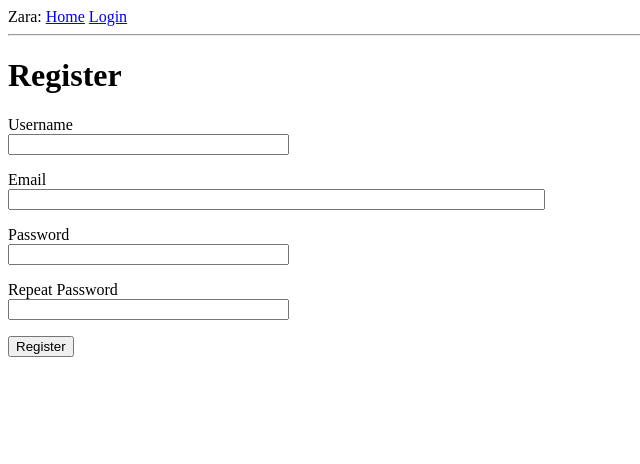
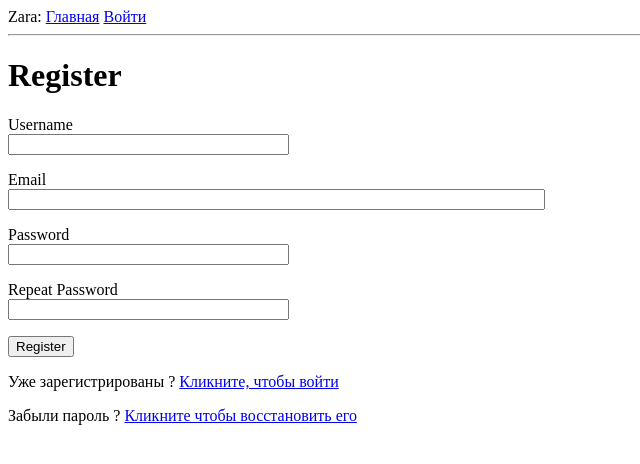
Before and after one commit to sorvihead/corporate-aggregator, a Flask app: page /auth/register in a window 1280 px wide. Shown: the top 464 px of the page, without its empty margins (0-640 px from the left). Run offline with Flask 2, Linux system fonts and the light colour scheme; some libraries are stand-ins or nearby versions.

Commit message:
Index Page

```diff
--- a/aggregator.py
+++ b/aggregator.py
@@ -1,5 +1,7 @@
 from app import create_app
 from app import db
+
+from app.models import User
 
 app = create_app()
 
@@ -7,5 +9,6 @@
 @app.shell_context_processor
 def make_shell_context():
     return {
-        "db": db
+        "db": db,
+        "User": User
     }
--- a/app/__init__.py
+++ b/app/__init__.py
@@ -36,6 +36,9 @@
     from app.auth import bp as auth_bp
     app.register_blueprint(auth_bp, url_prefix='/auth')
 
+    from app.main import bp as main_bp
+    app.register_blueprint(main_bp)
+
     if not os.path.exists('logs'):
         os.mkdir('logs')
     file_handler = RotatingFileHandler('logs/app.log', maxBytes=10240, backupCount=10)
--- a/app/auth/routes.py
+++ b/app/auth/routes.py
@@ -27,18 +27,18 @@
 @bp.route('/login', methods=['GET', 'POST'])
 def login():
     if current_user.is_authenticated:
-        return redirect(url_for('auth.register'))  # main.index
+        return redirect(url_for('main.index'))  # main.index
 
     form = LoginForm()
     if form.validate_on_submit():
         user = User.query.filter_by(username=form.username.data).first()
         if not user or not user.check_password(form.password.data):
             flash("Неверный логин или пароль")
-            redirect(url_for('auth.login'))
+            return redirect(url_for('auth.login'))
         login_user(user, remember=form.remember_me.data)
         next_page = request.args.get('next')
         if not next_page or url_parse(next_page).netloc != '':
-            next_page = url_for('auth.login')  # main.index
+            next_page = url_for('main.index')  # main.index
         return redirect(next_page)
     return render_template('auth/login.html', title='Вход', form=form)
 
@@ -46,7 +46,7 @@
 @bp.route('/register', methods=['GET', 'POST'])
 def register():
     if current_user.is_authenticated:
-        return redirect(url_for('auth.login'))  # 'main.index'
+        return redirect(url_for('main.index'))  # 'main.index'
     form = RegistrationForm()
     if form.validate_on_submit():
         user = User(username=form.username.data, email=form.email.data)
@@ -67,7 +67,7 @@
 @bp.route('/reset_password_request', methods=['POST', 'GET'])
 def reset_password_request():
     if current_user.is_authenticated:
-        return redirect(url_for('auth.login'))  # main.index
+        return redirect(url_for('main.index'))  # main.index
     form = ResetPasswordRequestForm()
     if form.validate_on_submit():
         user = User.query.filter_by(email=form.email.data).first()
@@ -81,10 +81,10 @@
 @bp.route('/reset_password/<token>', methods=['GET', 'POST'])
 def reset_password(token):
     if current_user.is_authenticated:
-        return redirect(url_for('auth.login'))  # main.index
+        return redirect(url_for('main.index'))  # main.index
     user = User.verify_reset_password_token(token)
     if not user:
-        return redirect(url_for('auth.login'))  # main.index
+        return redirect(url_for('main.index'))  # main.index
     form = ResetPasswordForm()
     if form.validate_on_submit():
         user.set_password(form.password.data)
--- /dev/null
+++ b/app/main/__init__.py
@@ -0,0 +1,5 @@
+from flask import Blueprint
+
+bp = Blueprint('main', __name__)
+
+from app.main import routes
--- a/app/templates/auth/login.html
+++ b/app/templates/auth/login.html
@@ -21,4 +21,5 @@
         <p> {{ form.submit() }}</p>
     </form>
 <p>New User? <a href="{{ url_for('auth.register') }}">Click to Register!</a></p>
+    <p>Забыли пароль ? <a href="{{ url_for('auth.reset_password_request') }}">Кликните чтобы восстановить его</a></p>
 {% endblock %}
--- a/app/templates/auth/register.html
+++ b/app/templates/auth/register.html
@@ -34,4 +34,6 @@
         </p>
         <p>{{ form.submit() }}</p>
     </form>
+    <p>Уже зарегистрированы ? <a href="{{ url_for('auth.login') }}">Кликните, чтобы войти</a></p>
+    <p>Забыли пароль ? <a href="{{ url_for('auth.reset_password_request') }}">Кликните чтобы восстановить его</a></p>
 {% endblock %}
--- a/app/templates/base.html
+++ b/app/templates/base.html
@@ -1,5 +1,5 @@
 <!DOCTYPE html>
-<html lang="en">
+<html lang="ru">
 <head>
     <meta charset="UTF-8">
         {% if title %}
@@ -9,11 +9,12 @@
         {% endif %}
 </head>
 <body>
-    <div>Zara: <a href="/index">Home</a>
+    <div>Zara: <a href="{{ url_for('main.index') }}">Главная</a>
         {% if current_user.is_anonymous %}
-        <a href="{{ url_for('auth.login') }}">Login</a>
+            <a href="{{ url_for('auth.login') }}">Войти</a>
         {% else %}
-        <a href="{{ url_for('auth.logout') }}">Logout</a>
+            <a href="{{ url_for('main.user', username=current_user.username) }}">Профиль</a>
+            <a href="{{ url_for('auth.logout') }}">Выйти</a>
         {% endif %}
     </div>
     <hr>
--- /dev/null
+++ b/app/templates/index.html
@@ -0,0 +1 @@
+{% extends "base.html" %}
```
Also changed, not shown: app/main/routes.py (added, +40 -0 lines), app/main/forms.py (added).
